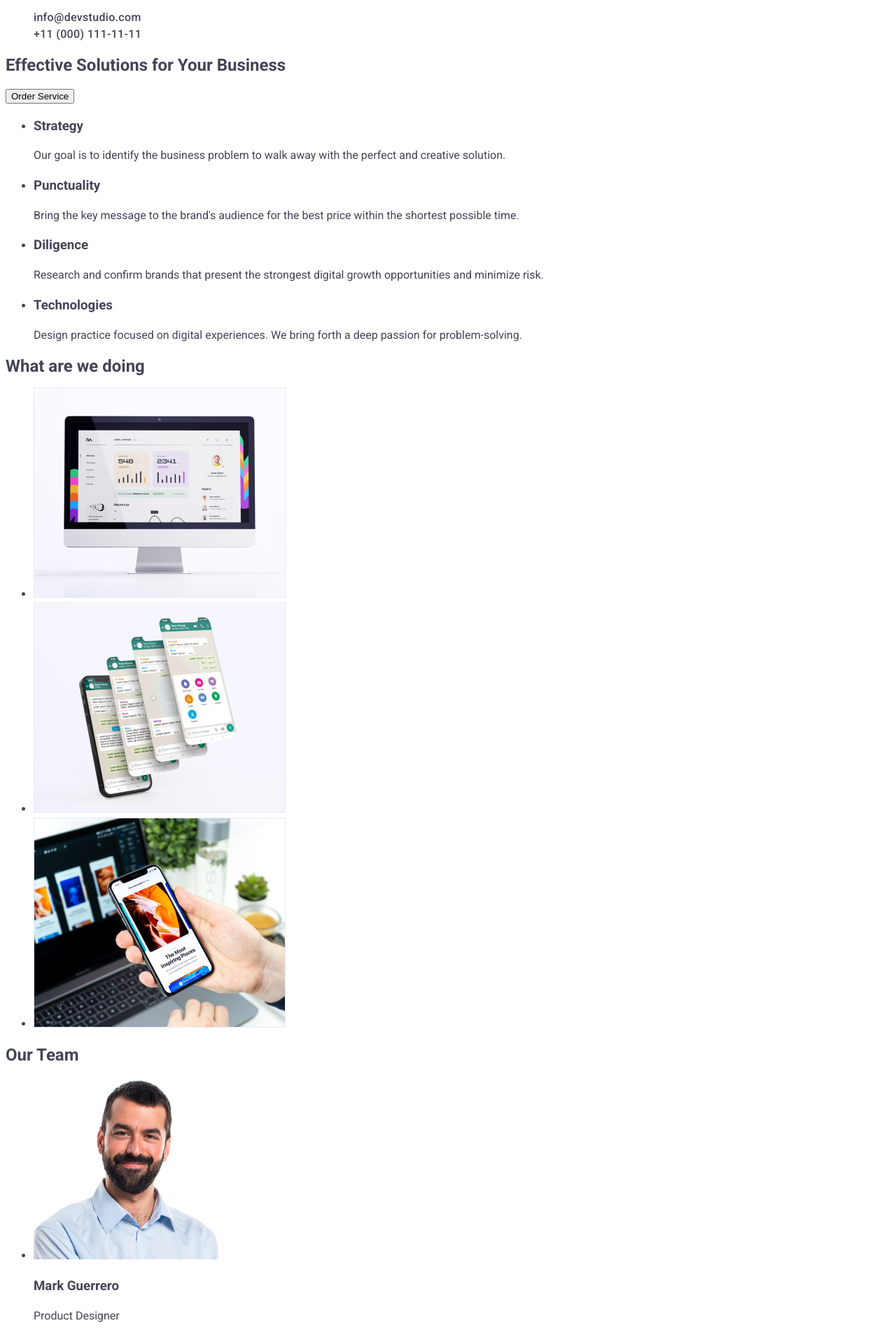
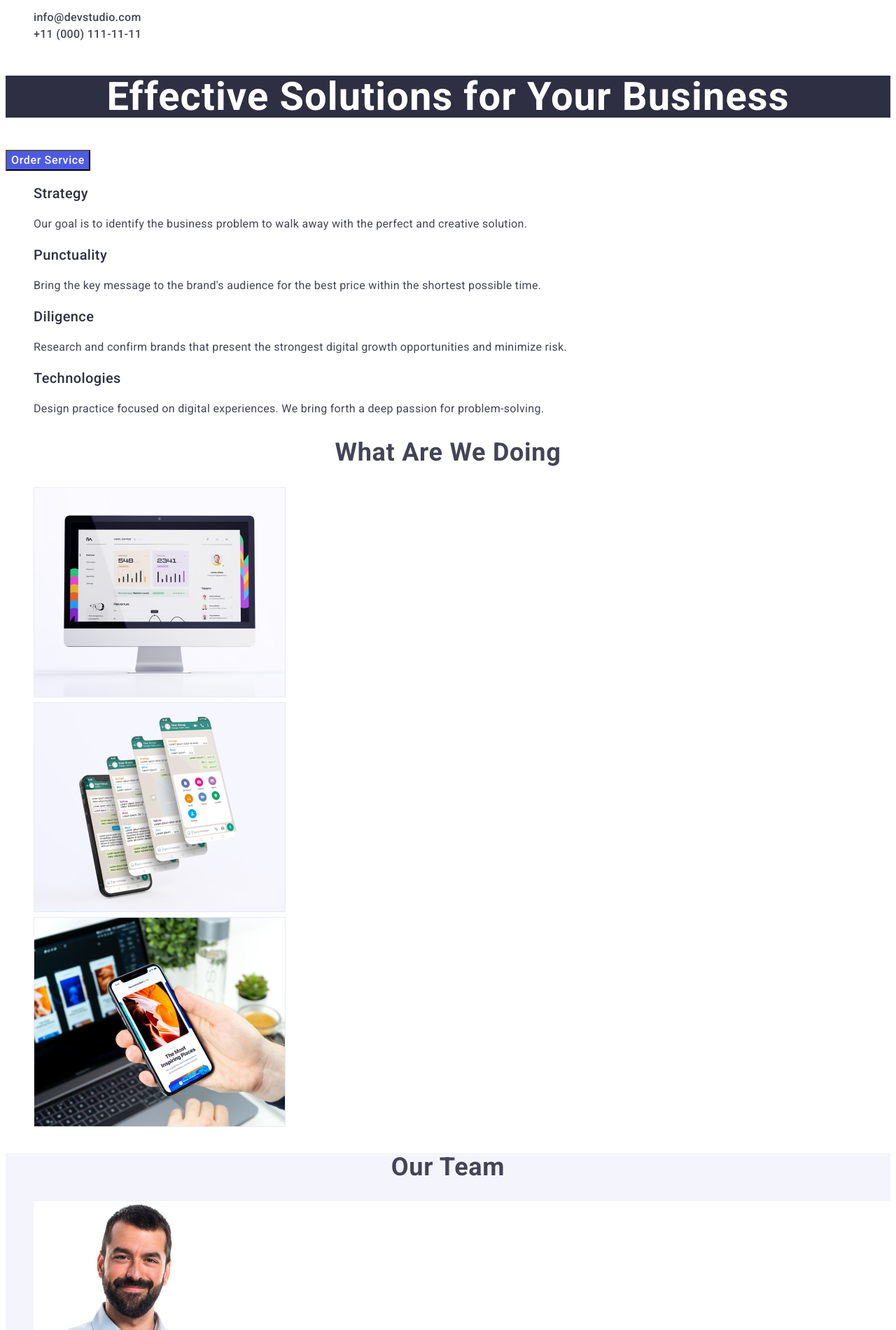
Before and after one commit to nightven/goit-markup-hw-02, a plain HTML site: page index.html in a window 1280 px wide. Shown: the part 120-2020 px from the top of the page at 70% size. Drawn offline with Linux system fonts and the light colour scheme.

Commit message:
add  full css styles for index.html

```diff
--- a/css/styles.css
+++ b/css/styles.css
@@ -64,6 +64,52 @@ body {
 .address-item.link {
   color: var(--brand-color);
 }
+hero sect
+
+/* hero section */
+.hero {
+  background-color: var(--header-link-color);
+}
+.head {
+  font-family: 'Roboto';
+  font-style: normal;
+  font-weight: 700;
+  font-size: 56px;
+  line-height: 60px;
+  text-align: center;
+  letter-spacing: 0.02em;
+  color: #ffffff;
+  background-color: var(--header-link-color);
+}
+
+/* batton */
+.btn {
+  background-color: var(--logo-color);
+  font-family: 'Roboto', sans-serif;
+  font-weight: 500;
+  font-size: 16px;
+  line-height: 1.5;
+  letter-spacing: 0.04em;
+  color: #ffffff;
+  cursor: pointer;
+}
+
+.btn:hover,
+.btn:focus {
+  color: #404bbf;
+}
+
+/* features section */
+.features-head {
+  font-weight: 500;
+  font-size: 20px;
+  line-height: 1.2;
+  letter-spacing: 0.02em;
+  color: var(--header-link-color);
+}
+.features-paragraf {
+  letter-spacing: 0.02em;
+}
 /* footer */
 .footer {
   background-color: var(--header-link-color);
@@ -85,3 +131,42 @@ body {
 .footer .text {
   color: #f4f4fd;
 }
+
+/* product section */
+.title {
+  font-family: 'Roboto';
+  font-style: normal;
+  font-weight: 700;
+  font-size: 36px;
+  line-height: 40px;
+  text-align: center;
+  letter-spacing: 0.02em;
+  text-transform: capitalize;
+}
+
+/* team seection */
+.team {
+  background-color: #f4f4fd;
+}
+
+.team-item {
+  background-color: #ffffff;
+}
+.team-title {
+  font-family: 'Roboto';
+  font-style: normal;
+  font-weight: 500;
+  font-size: 20px;
+  line-height: 24px;
+  text-align: center;
+  letter-spacing: 0.02em;
+}
+.team-posicion {
+  font-family: 'Roboto';
+  font-style: normal;
+  font-weight: 400;
+  font-size: 16px;
+  line-height: 24px;
+  text-align: center;
+  letter-spacing: 0.02em;
+}
--- a/index.html
+++ b/index.html
@@ -56,41 +56,41 @@
     <!-- main container -->
     <main>
       <!-- Hero section -->
-      <section>
+      <section class="hero">
         <!-- head -->
-        <h1>Effective Solutions for Your Business</h1>
+        <h1 class="head">Effective Solutions for Your Business</h1>
         <!-- button -->
-        <button type="button">Order Service</button>
+        <button type="button" class="btn">Order Service</button>
       </section>
 
-      <!--  section1 -->
+      <!--  features section -->
       <section>
-        <h2 hidden>features</h2>
-        <ul>
+        <h2 hidden class="head-section">features</h2>
+        <ul class="list features">
           <li>
-            <h3>Strategy</h3>
-            <p>
+            <h3 class="features-head">Strategy</h3>
+            <p class="features-paragraf">
               Our goal is to identify the business problem to walk away with the perfect and
               creative solution.
             </p>
           </li>
           <li>
-            <h3>Punctuality</h3>
-            <p>
+            <h3 class="features-head">Punctuality</h3>
+            <p class="features-paragraf">
               Bring the key message to the brand's audience for the best price within the shortest
               possible time.
             </p>
           </li>
           <li>
-            <h3>Diligence</h3>
-            <p>
+            <h3 class="features-head">Diligence</h3>
+            <p class="features-paragraf">
               Research and confirm brands that present the strongest digital growth opportunities
               and minimize risk.
             </p>
           </li>
           <li>
-            <h3>Technologies</h3>
-            <p>
+            <h3 class="features-head">Technologies</h3>
+            <p class="features-paragraf">
               Design practice focused on digital experiences. We bring forth a deep passion for
               problem-solving.
             </p>
@@ -98,10 +98,10 @@
         </ul>
       </section>
 
-      <!-- section2 -->
+      <!-- product section -->
       <section>
-        <h2>What are we doing</h2>
-        <ul>
+        <h2 class="title">What are we doing</h2>
+        <ul class="list">
           <li>
             <img src="./images/main/section2/img1.jpg" alt="monitor" width="360" />
           </li>
@@ -114,29 +114,29 @@
         </ul>
       </section>
 
-      <!-- section3 -->
-      <section>
-        <h2>Our Team</h2>
-        <ul>
-          <li>
+      <!-- team section -->
+      <section class="team">
+        <h2 class="title">Our Team</h2>
+        <ul class="list">
+          <li class="team-item">
             <img src="./images/main/section3/Mark.jpg" alt="Mark" width="264" />
-            <h3>Mark Guerrero</h3>
-            <p>Product Designer</p>
+            <h3 class="team-title">Mark Guerrero</h3>
+            <p class="team-posicion">Product Designer</p>
           </li>
-          <li>
+          <li class="team-item">
             <img src="./images/main/section3/Tom.jpg" alt="Tom" width="264" />
-            <h3>Tom Ford</h3>
-            <p>Frontend Developer</p>
+            <h3 class="team-title">Tom Ford</h3>
+            <p class="team-posicion">Frontend Developer</p>
           </li>
-          <li>
+          <li class="team-item">
             <img src="./images/main/section3/Camilla.jpg" alt="Camilla" width="264" />
-            <h3>Camila Garcia</h3>
-            <p>Marketing</p>
+            <h3 class="team-title">Camila Garcia</h3>
+            <p class="team-posicion">Marketing</p>
           </li>
-          <li>
+          <li class="team-item">
             <img src="./images/main/section3/Daniel.jpg" alt="Daniel" width="264" />
-            <h3>Daniel Wilson</h3>
-            <p>UI Designer</p>
+            <h3 class="team-title">Daniel Wilson</h3>
+            <p class="team-posicion">UI Designer</p>
           </li>
         </ul>
       </section>
```
Also changed, not shown: portfolio.html (+17 -15 lines).
